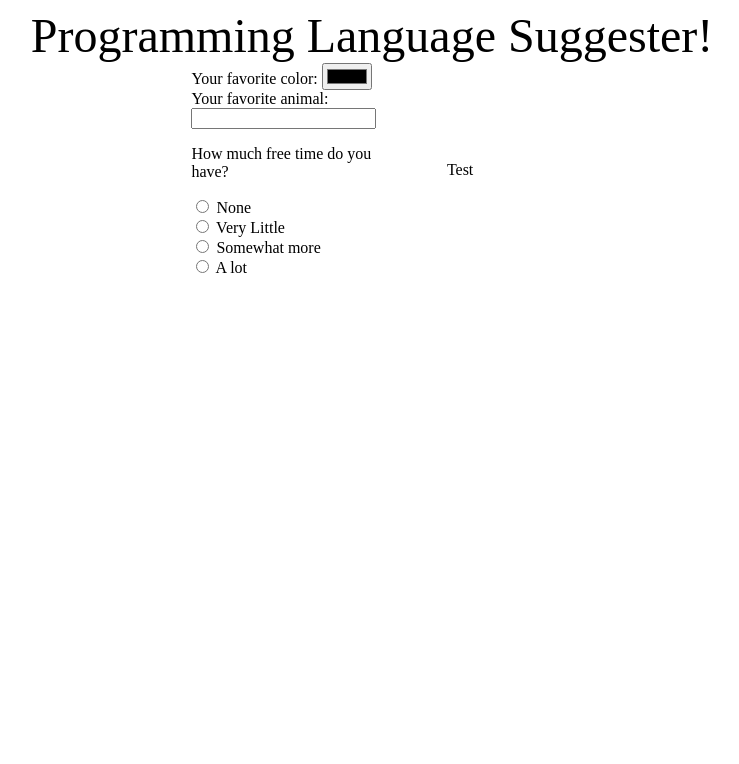
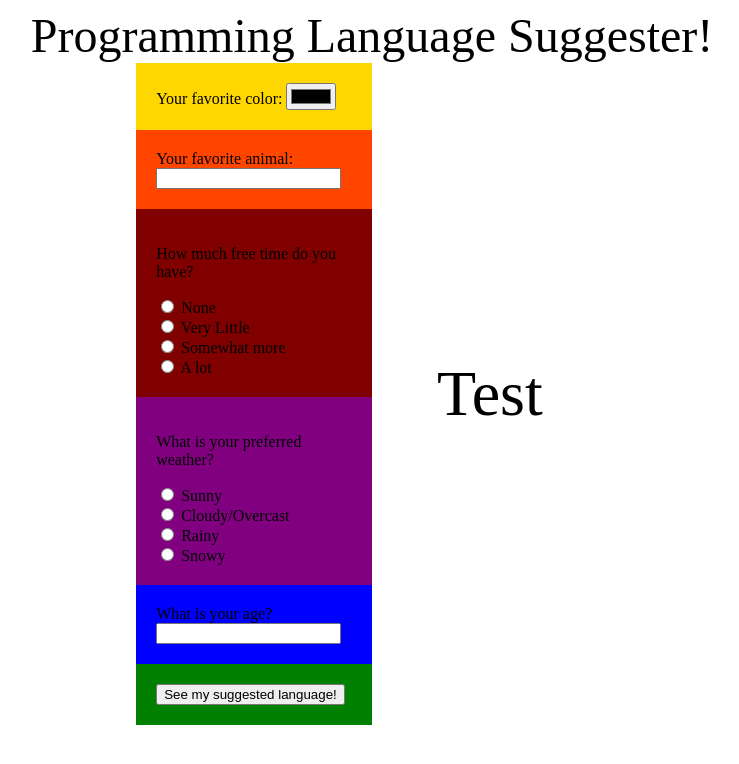
Before and after one commit to jacksonlevine/programmingLanguageSuggester, a plain HTML site: page index.html in a window 1280 px wide. Shown: the whole page, without its empty margins (268-1007 px from the left). Drawn offline with Linux system fonts and the light colour scheme.

Commit message:
add a rainbow theme for the questions and increase the answer size, as well as set up the form event

```diff
--- a/css/styles.css
+++ b/css/styles.css
@@ -24,6 +24,7 @@ body {
   justify-content: center;
   align-items: center;
   width: 50%;
+  font-size:400%;
 }
 
 .headBanner {
@@ -31,3 +32,28 @@ body {
   text-align: center;
   font-size:300%;
 }
+
+.yellow {
+  background-color: gold;
+  padding:20px;
+}
+.orange {
+  background-color: orangered;
+  padding:20px;
+}
+.red {
+  background-color:maroon;
+  padding:20px;
+}
+.purple {
+  background-color:purple;
+  padding:20px;
+}
+.blue {
+  background-color:blue;
+  padding:20px;
+}
+.green {
+  background-color:green;
+  padding:20px;
+}
--- a/index.html
+++ b/index.html
@@ -12,10 +12,15 @@
   <div class="mainBody">
     <div class="inputSection">
     <form>
+      <div class="yellow">
         <label for="favColor">Your favorite color:</label>
         <input type="color" id="favColor" name="favColor"><br>
+      </div>
+      <div class="orange">
         <label for="favAnimal">Your favorite animal:</label>
         <input type="text" id="favAnimal" name="favAnimal"><br>
+      </div>
+      <div class="red">
         <p>How much free time do you have?</p>
         <input type="radio" id="r1" name="r1">
         <label for="r1">None</label><br>
@@ -25,7 +30,25 @@
         <label for="r1">Somewhat more</label><br>
         <input type="radio" id="r4" name="r1">
         <label for="r1">A lot</label><br>
-
+      </div>
+      <div class="purple">
+        <p>What is your preferred weather?</p>
+        <input type="radio" id="r21" name="r2">
+        <label for="r1">Sunny</label><br>
+        <input type="radio" id="r22" name="r2">
+        <label for="r1">Cloudy/Overcast</label><br>
+        <input type="radio" id="r23" name="r2">
+        <label for="r1">Rainy</label><br>
+        <input type="radio" id="r24" name="r2">
+        <label for="r1">Snowy</label><br>
+      </div>
+      <div class="blue">
+        <label for="age">What is your age?</label>
+        <input type="number" id="age" name="age">
+      </div>
+      <div class="green">
+        <button type="submit">See my suggested language!</button>
+      </div>
     </form>
     </div>
     <div class="answerSection">
--- a/js/scripts.js
+++ b/js/scripts.js
@@ -0,0 +1,13 @@
+onload = function() {
+  let form = document.querySelector("form");
+
+  form.onsubmit = function(event) {
+    event.preventDefault();
+
+    let favColor = document.getElementById("favColor").value;
+    let favAnimal = document.getElementById("favAnimal").value;
+
+    let answerSpot = document.querySelector(".theAnswer");
+    answerSpot.innerHTML = "teststst";
+  }
+}
```
Lines whose indentation alone changed are shown as unchanged.
